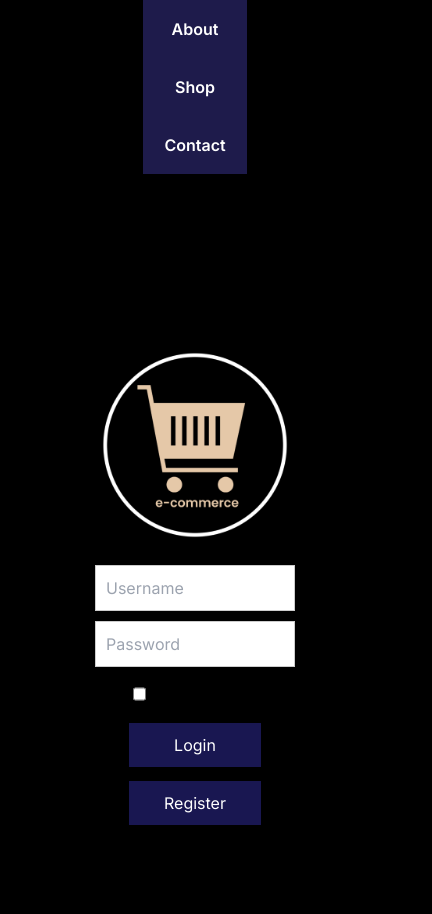
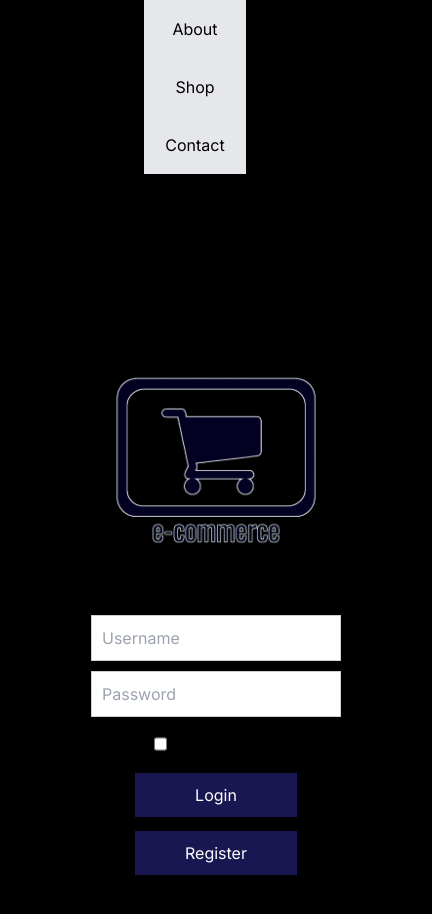
Before and after one commit to jkobb510/e-commerce, a Next.js app: page /login in a window 390 px wide. Shown: the top 914 px of the page, 432 px wide, since content can reach past the window. Built offline with nearby package versions, Linux system fonts and the light colour scheme.

Commit message:
logo, color updates

```diff
--- a/app/globals.css
+++ b/app/globals.css
@@ -3,8 +3,8 @@
 @tailwind components;
 @tailwind utilities;
 :root {
-  --foreground-rgb: 255, 255, 255;
-  --background-start-rgb: 214, 219, 220;
+  --foreground-rgb: 0, 0, 0;
+  --background-start-rgb: 255, 255, 255;
   --background-end-rgb: 255, 255, 255;
 }
 
@@ -27,10 +27,10 @@ body {
 
   button {
     background-color: rgb(25, 23, 81);
-    color: #fff;
+    color: #ffffff;
     border: none;
     padding: 10px 20px;
-    font-size: 16px;
+    font-size: 18px;
     cursor: pointer;
     margin-bottom: 5px;
   }
--- a/app/login/page.css
+++ b/app/login/page.css
@@ -4,7 +4,7 @@
 @tailwind utilities;
 :root {
   --foreground-rgb: 0, 0, 0;
-  --background-start-rgb: 214, 219, 220;
+  --background-start-rgb: 255, 255, 255;
   --background-end-rgb: 255, 255, 255;
 }
 
@@ -21,7 +21,7 @@
   justify-content: center;
   align-items: center;
   text-align: center;
-  color:white
+  color:rgb(0, 0, 0)
 
 }
 body {
@@ -31,17 +31,21 @@ body {
   }
 
 form {
-  border: 3px solid #d0cdcd;
+  border: 3px solid #000000;
+  color: #000000;
 }
 
 input[type="text"],
 input[type="password"] {
-  width: 200px;
+  width: 250px;
   padding: 10px 10px;
   margin: 10px;
   display: block;
   border: 1px solid #ccc;
   box-sizing: border-box;
+  justify-content: center;
+  align-items: center;
+  color: #000;
 }
 
 .header-bar {
@@ -91,16 +95,20 @@ button:hover {
     margin-right: 2px;
 }
 span.psw {
-  float: left;
-  padding-top: 13px;
   display: block;
-  margin-left: 20%;
-  color: black
+  color: rgb(39, 10, 102);
+  justify-content: center;
+  background-color: rgb(255, 255, 255);
+  align-items: center;
+  text-align: center;
+  margin-top: 5px;
+  color: #000000;
+
 }
 .logo {
   display: block;
   margin: 0 auto;
-  width: 200px;
+  width: 250px;
   margin-bottom: 20px;
 }
 /* Change styles for span and cancel button on extra small screens */
@@ -108,8 +116,11 @@ span.psw {
   span.psw {
     display: flex;
     justify-content: center;
-
-  }
+    align-items: center;
+    text-align: center;
+    background-color: #000000;
+    color: #000000;
+    }
 }
 .container-white {
   margin: 40px auto;
@@ -119,4 +130,5 @@ span.psw {
   padding: 80px;
   padding-top: 40px;
   padding-bottom: 50px;
+  color: #ccc;
 }
--- a/app/login/page.tsx
+++ b/app/login/page.tsx
@@ -9,12 +9,12 @@ export default function Login() {
 
   const handleLogin = () => {
     // Add your login logic here
-    router.push('/shop.tsx');
+    router.push('/');
   };
   return (
     <div className="main-content">
     <main className="flex min-h-screen flex-col items-center justify-between p-0 ">
-      <div className='grid justify-items-center lg:max-w-20xl lg:xl lg:w-full lg:mx-auto bg-indigo-950'>
+      <div className='grid justify-items-center lg:max-w-20xl lg:xl lg:w-full lg:mx-auto bg-gray-200'>
       <div className="grid text-center lg:max-w-2xl lg:xl lg:w-full lg:grid-cols-3 lg:text-center">
         <a
           href="/about"
@@ -22,7 +22,7 @@ export default function Login() {
           target="_blank"
           rel="noopener noreferrer"
         >
-          <h4 className={`text-1xl font-semibold`}>
+          <h4 className={`text-1xl`}>
             About{''}
           </h4>
         </a>
@@ -33,7 +33,7 @@ export default function Login() {
           target="_blank"
           rel="noopener noreferrer"
         >
-          <h4 className={`text-1xl font-semibold`}>
+          <h4 className={`text-1xl`}>
             Shop{''}
           </h4>
         </a>
@@ -45,14 +45,14 @@ export default function Login() {
           target="_blank"
           rel="noopener noreferrer"
         >
-          <h4 className={`text-1xl font-semibold`}>
+          <h4 className={`text-1xl`}>
             Contact{' '}
           </h4>
         </a>
       </div>
         </div>
     <div className="container-white">
-        <img src="/logo.jpeg" alt="Logo" className="logo" />
+        <img src="/e-commercelogo.png" alt="Logo" className="logo" />
 
     <input type="text" placeholder="Username" name="uname" required />
 
--- a/app/page.tsx
+++ b/app/page.tsx
@@ -3,9 +3,10 @@ import Link from 'next/link'
 import React from 'react';
 
 export default function Home() {
+
 return (
     <main className="flex min-h-screen flex-col items-center justify-between p-0">
-      <div className='grid justify-items-center lg:max-w-20xl lg:xl lg:w-full lg:mx-auto bg-indigo-950'>
+      <div className='grid justify-items-center lg:max-w-20xl lg:xl lg:w-full lg:mx-auto bg-gray-200'>
       <div className="grid text-center lg:max-w-2xl lg:xl lg:w-full lg:grid-cols-4 lg:text-center">
         <a
           href="/about"
@@ -13,7 +14,7 @@ return (
           target="_blank"
           rel="noopener noreferrer"
         >
-          <h4 className={`text-1xl font-semibold`}>
+          <h4 className={`text-1xl`}>
             About{''}
           </h4>
         </a>
@@ -24,7 +25,7 @@ return (
           target="_blank"
           rel="noopener noreferrer"
         >
-          <h4 className={`text-1xl font-semibold`}>
+          <h4 className={`text-1xl`}>
             Cart{''}
           </h4>
         </a>
@@ -35,7 +36,7 @@ return (
           target="_blank"
           rel="noopener noreferrer"
         >
-          <h4 className={`text-1xl font-semibold`}>
+          <h4 className={`text-1xl`}>
             Contact{' '}
           </h4>
         </a>
@@ -45,7 +46,7 @@ return (
           target="_blank"
           rel="noopener noreferrer"
         >
-          <h4 className={`text-1xl font-semibold`}>
+          <h4 className={`text-1xl`}>
             Login{''}
           </h4>
         </a>
@@ -78,9 +79,11 @@ return (
     <h3>Knife Set</h3>
     <p>Lorem ipsum dolor sit amet, consectetur adipiscing elit.</p>
     <span className="price block">$79.99</span>
-    <button>Add to Cart</button>
+        <button>Add To Cart</button>
   </div>
+
 </section>
     </main>
+
   )
 }
```
Also changed, not shown: public/e-commercelogo.png (added).
